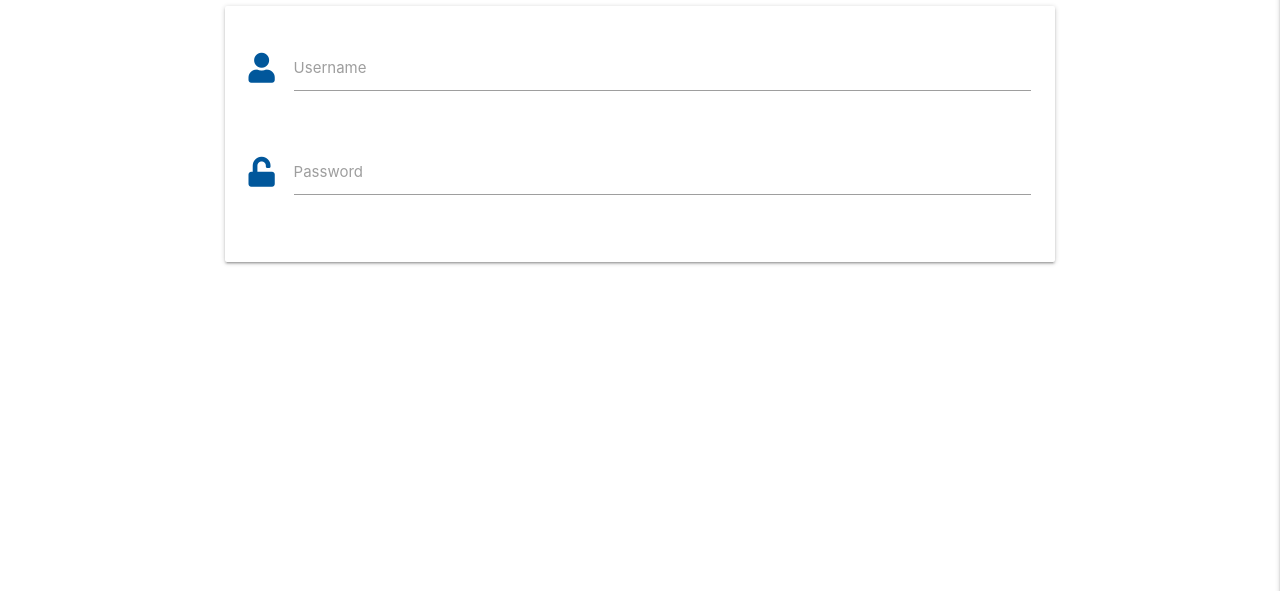
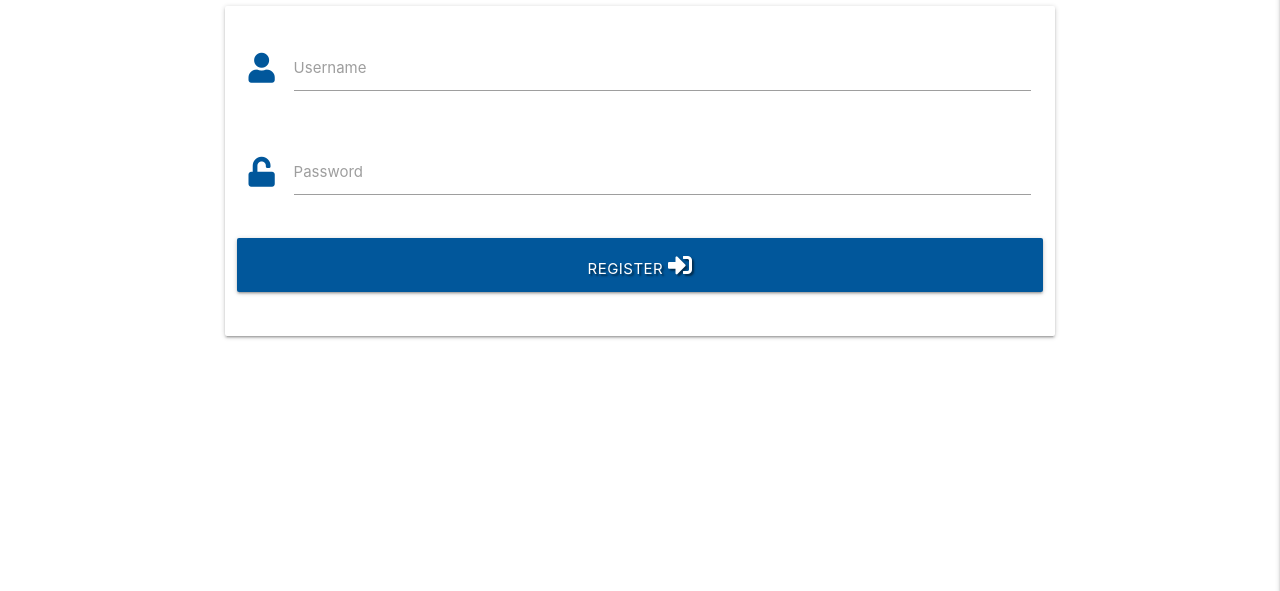
Before and after one commit to Johnny-Morgan/flask-task-manager-project, a Flask app: page /register in a window 1280 px wide. Shown: the part 160-751 px from the top of the page. Run offline with Flask 2, Linux system fonts and the light colour scheme; some libraries are stand-ins or nearby versions.

Commit message:
Add register button and POST method to form

```diff
--- a/templates/register.html
+++ b/templates/register.html
@@ -3,8 +3,9 @@
 
 <h3 class="center-align">Register</h3>
 <div class="row">
-    <form class="col s12 m8 offset-m2">
+    <form class="col s12 m8 offset-m2" method="POST" action="{{ url_for('register')}}">
         <div class="card-panel">
+            <!-- username -->
             <div class="row">
                 <div class="input-field col s12">
                     <i class="fas fa-user prefix light-blue-text text-darken-4"></i>
@@ -12,6 +13,7 @@
                     <label for="username">Username</label>
                 </div>
             </div>
+            <!-- password -->
             <div class="row">
                 <div class="input-field col s12">
                     <i class="fas fa-unlock prefix light-blue-text text-darken-4"></i>
@@ -19,6 +21,12 @@
                     <label for="password">Password</label>
                 </div>
             </div>
+            <!-- register -->
+            <div class="row">
+                <button type="submit" class="col s12 btn-large light-blue darken-4 text-shadow">
+                    Register <i class="fas fa-sign-in-alt"></i>
+                </button>
+            </div>
         </div>
     </form>
 </div>
```
